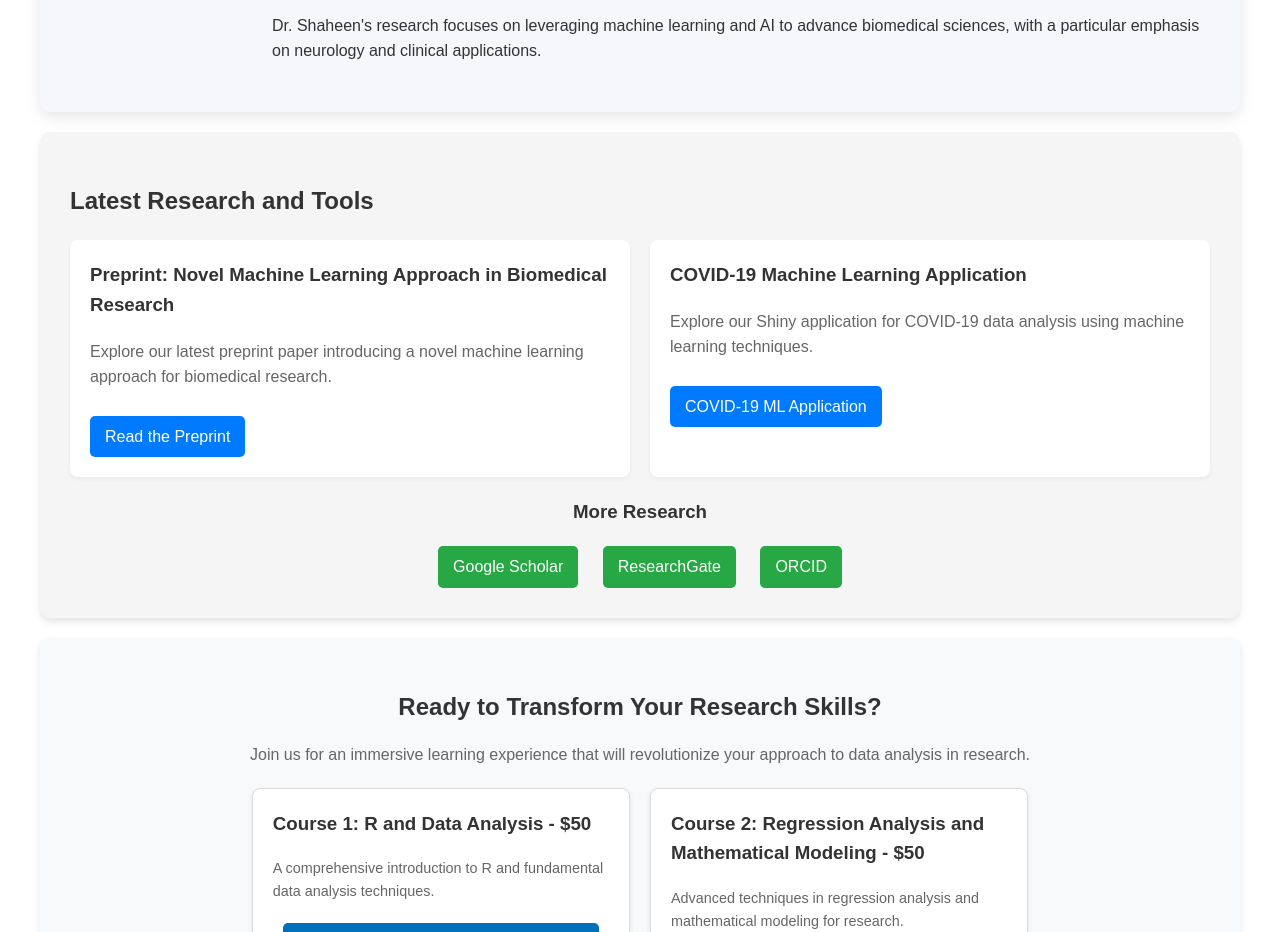
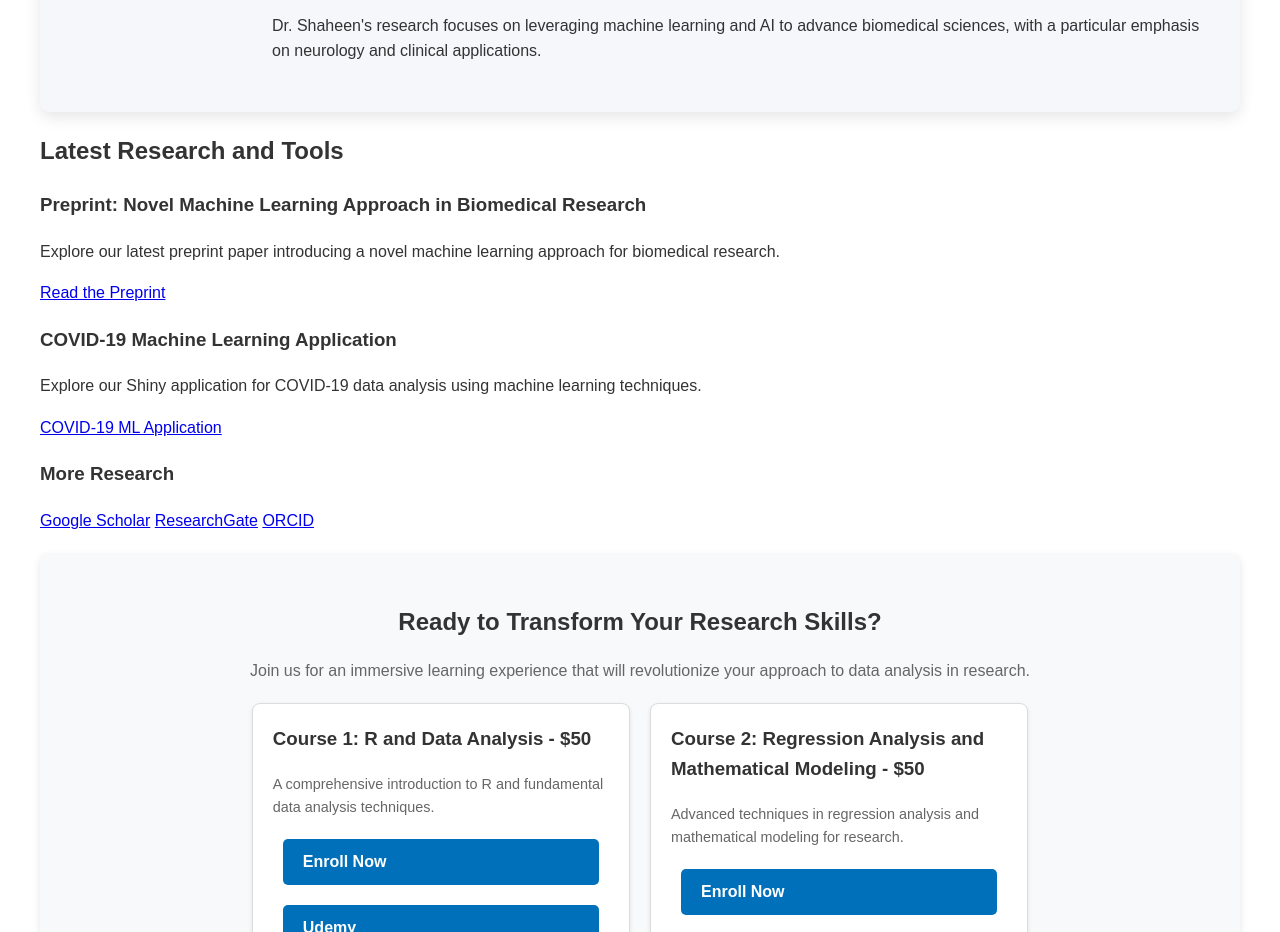
Before and after one commit to doctor-shaheen/ahmed-shaheen.site, a plain HTML site: page index.html in a window 1280 px wide. Shown: the part 5904-6836 px from the top of the page. Drawn offline with Linux system fonts and the light colour scheme.

Commit message:
Update styles.css

```diff
--- a/styles.css
+++ b/styles.css
@@ -575,83 +575,3 @@ display: none;
 .cta-button:hover {
   background-color: #005a9c;
 }
-
-
-.research-container {
-  background-color: #f5f5f5;
-  border-radius: 10px;
-  padding: 30px;
-  box-shadow: 0 4px 6px rgba(0, 0, 0, 0.1);
-  margin: 20px 0;
-}
-.research-grid {
-  display: grid;
-  grid-template-columns: repeat(auto-fit, minmax(300px, 1fr));
-  gap: 20px;
-}
-.research-item {
-  background-color: white;
-  border-radius: 8px;
-  padding: 20px;
-  box-shadow: 0 2px 4px rgba(0, 0, 0, 0.05);
-  transition: transform 0.3s ease;
-}
-.research-item:hover {
-  transform: translateY(-5px);
-}
-.research-item h3 {
-  color: #333;
-  margin-top: 0;
-}
-.research-item p {
-  color: #666;
-}
-.research-item a {
-  display: inline-block;
-  margin-top: 10px;
-  padding: 8px 15px;
-  background-color: #007bff;
-  color: white;
-  text-decoration: none;
-  border-radius: 5px;
-  transition: background-color 0.3s ease;
-}
-.research-item a:hover {
-  background-color: #0056b3;
-}
-.research-profiles {
-  margin-top: 20px;
-  text-align: center;
-}
-.research-profiles a {
-  display: inline-block;
-  margin: 0 10px;
-  padding: 8px 15px;
-  background-color: #28a745;
-  color: white;
-  text-decoration: none;
-  border-radius: 5px;
-  transition: background-color 0.3s ease;
-}
-.research-profiles a:hover {
-  background-color: #218838;
-}
-
-
-#search-input {
-  width: 40%;
-  padding: 10px;
-  font-size: 16px;
-}
-#search-results {
-  margin-top: 20px;
-}
-.search-result {
-  margin-bottom: 15px;
-  padding: 10px;
-  background-color: #665151;
-  border: 1px solid #6b6868;
-}
-.search-result strong {
-  background-color: yellow;
-}
```
